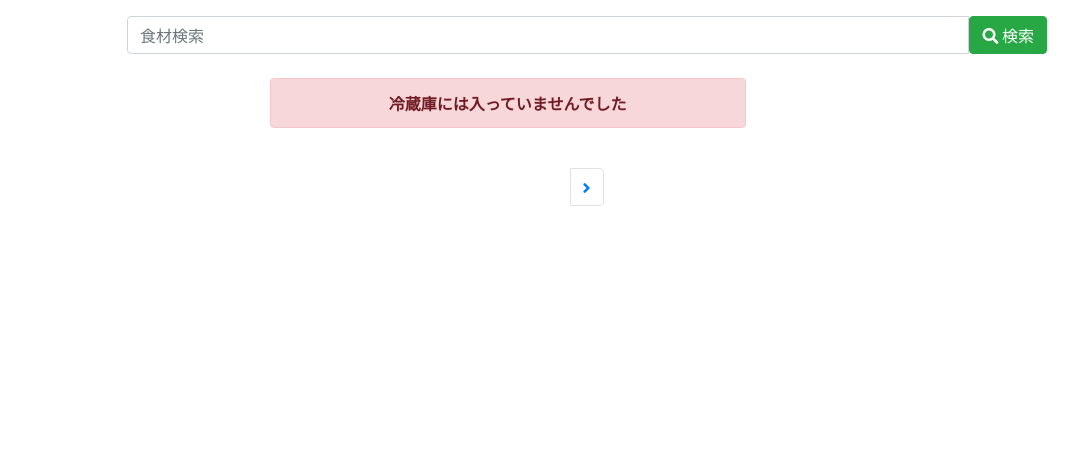
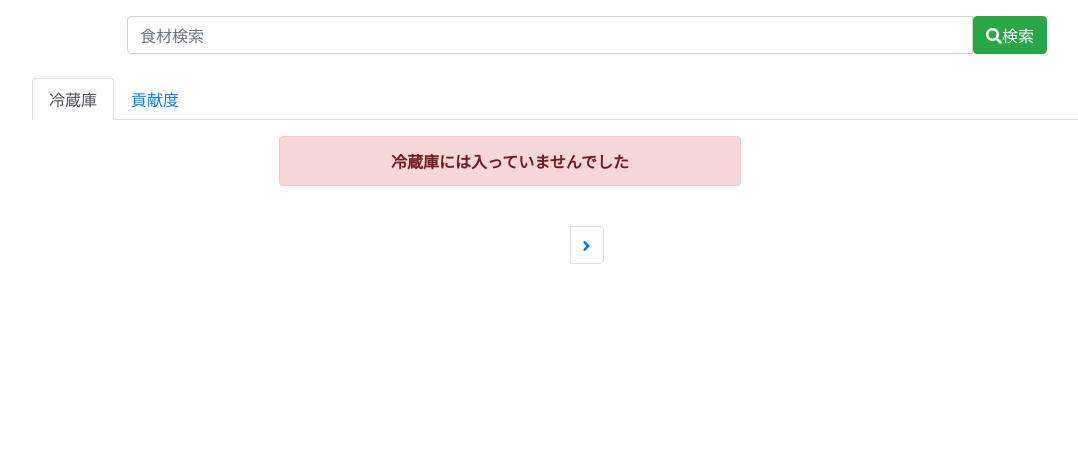
Before and after one commit to Raccoo/KIGA-NAKSO, a PHP site: page /food/stock_food.php in a window 1280 px wide. Shown: the part 56-519 px from the top of the page, without its empty margins (53-1131 px from the left). Run offline with PHP 8.4, Linux system fonts and the light colour scheme; data that the repository does not hold is empty; some libraries are stand-ins or nearby versions.

Commit message:
[Change]food/stock_food.phpに貢献度を追加

```diff
--- a/KIGA-NAKSO/food/stock_food.php
+++ b/KIGA-NAKSO/food/stock_food.php
@@ -14,9 +14,7 @@
   <div class="row justify-content-center">
     <?php
           if ( !empty($search_word) ) {
-          echo '<div class="col-9 text-center alert alert-primary" role="alert"><a class="alert-link">「'
-            . $search_word . '」 </a>で検索しました</div>';
-
+           echo '<div class="col-9 text-center alert alert-primary" role="alert"><a class="alert-link">「'. $search_word . '」 </a>で検索しました</div>';
           // refrigerator query
           $all_refrigerator_food =
           'SELECT master_food.f_id, master_food.f_name, refrigerator.end_day,refrigerator.ref_int
@@ -31,7 +29,6 @@
           FROM refrigerator, master_food
           WHERE refrigerator.f_id = master_food.f_id
           ORDER BY end_day';
-
           $results = $dbc->searchRecipe($all_refrigerator_food);
         }
       ?>
@@ -39,12 +36,23 @@
       <form class="input-group" action="stock_food.php" method="POST">
         <input type="text" name="search_word" class="form-control" placeholder="食材検索">
         <button type="submit" class="btn btn-success">
-						<i class="fa fa-search"></i>
-						検索
+          <i class="fa fa-search"></i>検索
         </button>
       </form>
     </div>
-    </div><br>
+  </div>
+  <br>
+  <ul class="nav nav-tabs">
+    <li class="nav-item">
+      <a href="#tab1" class="nav-link active" data-toggle="tab">冷蔵庫</a>
+    </li>
+    <li class="nav-item">
+      <a href="#tab2" class="nav-link" data-toggle="tab">貢献度</a>
+    </li>
+  </ul>
+  <div class="p-3">
+    <div class="tab-content">
+      <div id="tab1" class="tab-pane active">
         <div class="row justify-content-md-center text-center">
           <div class="col-md-7">
             <?php
@@ -114,6 +122,12 @@
           </ul>
         </nav>
       </div>
+      <div id="tab2" class="tab-pane">
+        <!--貢献度-->
+      </div>
+    </div>
+  </div>
+</div>
 <?php
   require_once __DIR__ . '/../components/footer.php'
 ?>
```
Lines whose indentation alone changed are shown as unchanged.
